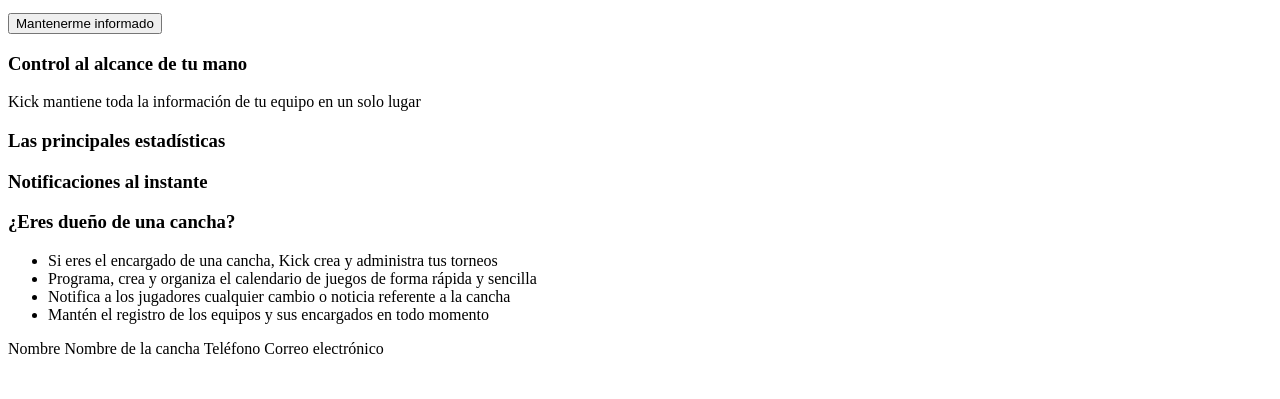
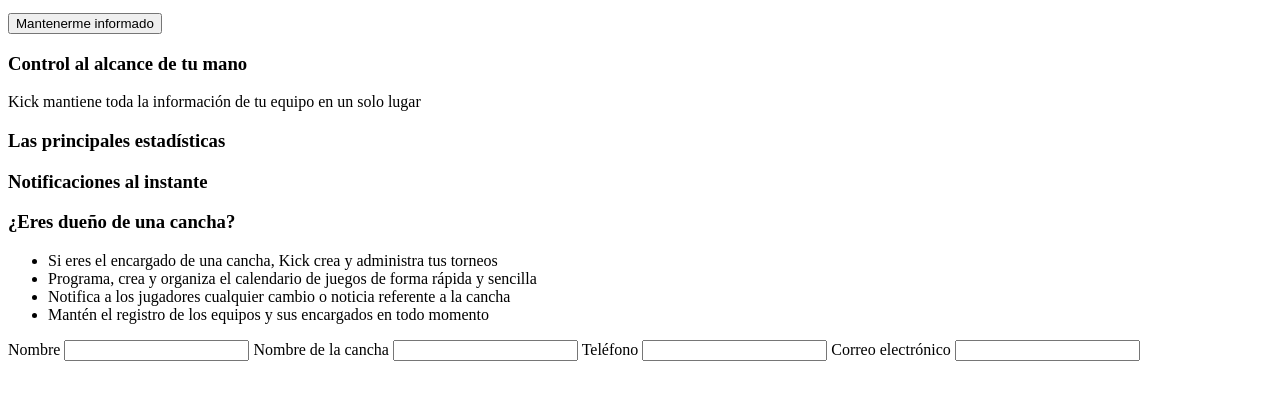
Before and after one commit to ReyesTimes/kicklanding, a website built with webpack: page index.html in a window 1280 px wide. Shown: the part 101-500 px from the top of the page. Built offline with nearby package versions, Linux system fonts and the light colour scheme.

Commit message:
:hammer: add 4 inputs

```diff
--- a/index.html
+++ b/index.html
@@ -37,15 +37,19 @@
                     <label for="">
                         Nombre
                     </label>
+                    <input type="">
                     <label for="">
                         Nombre de la cancha
                     </label>
+                    <input type="">
                     <label for="">
                         Teléfono
                     </label>
+                    <input type="">
                     <label for="">
                         Correo electrónico
                     </label>
+                    <input type="">
                 </form>
             </section>
         </article>
```
